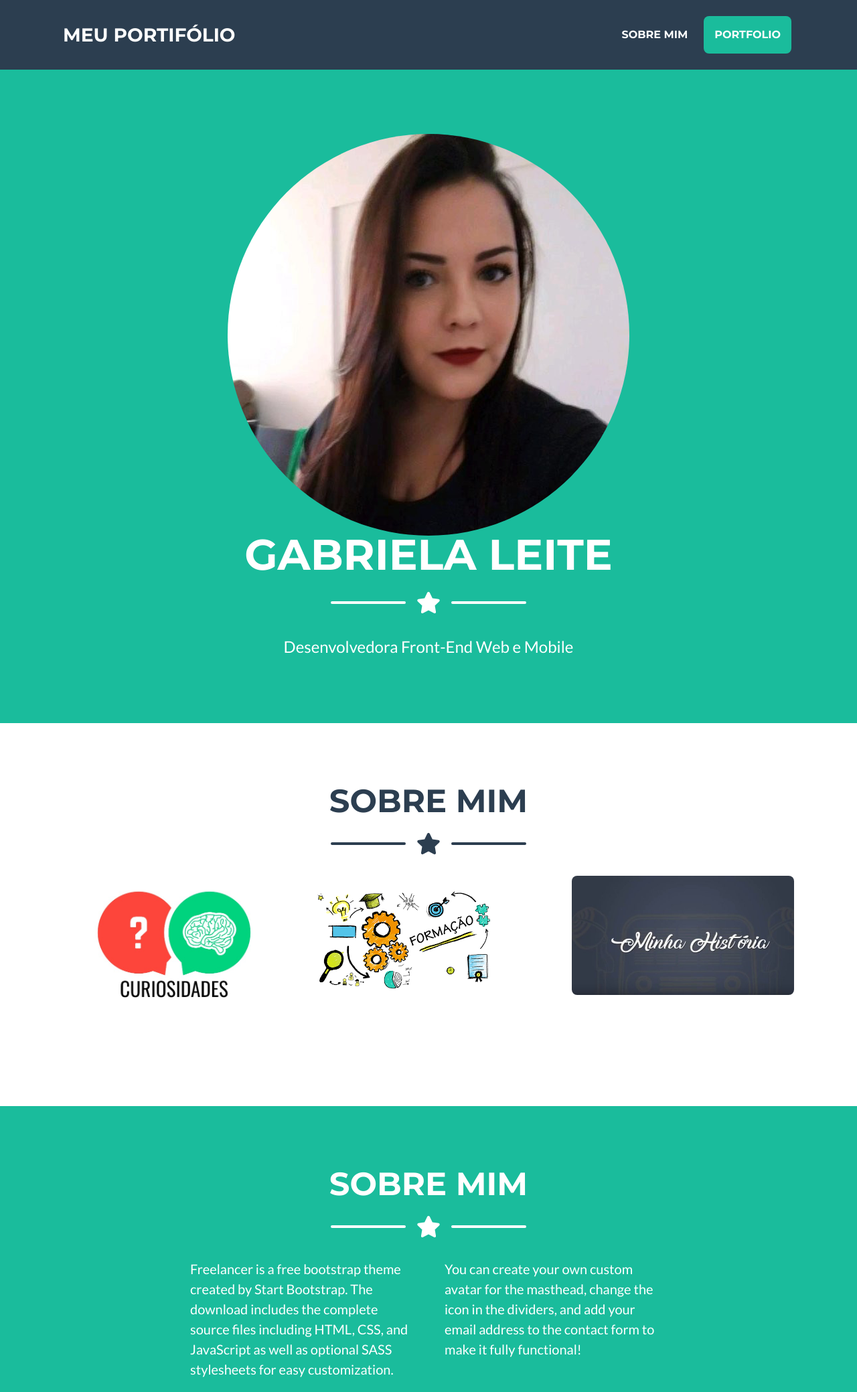
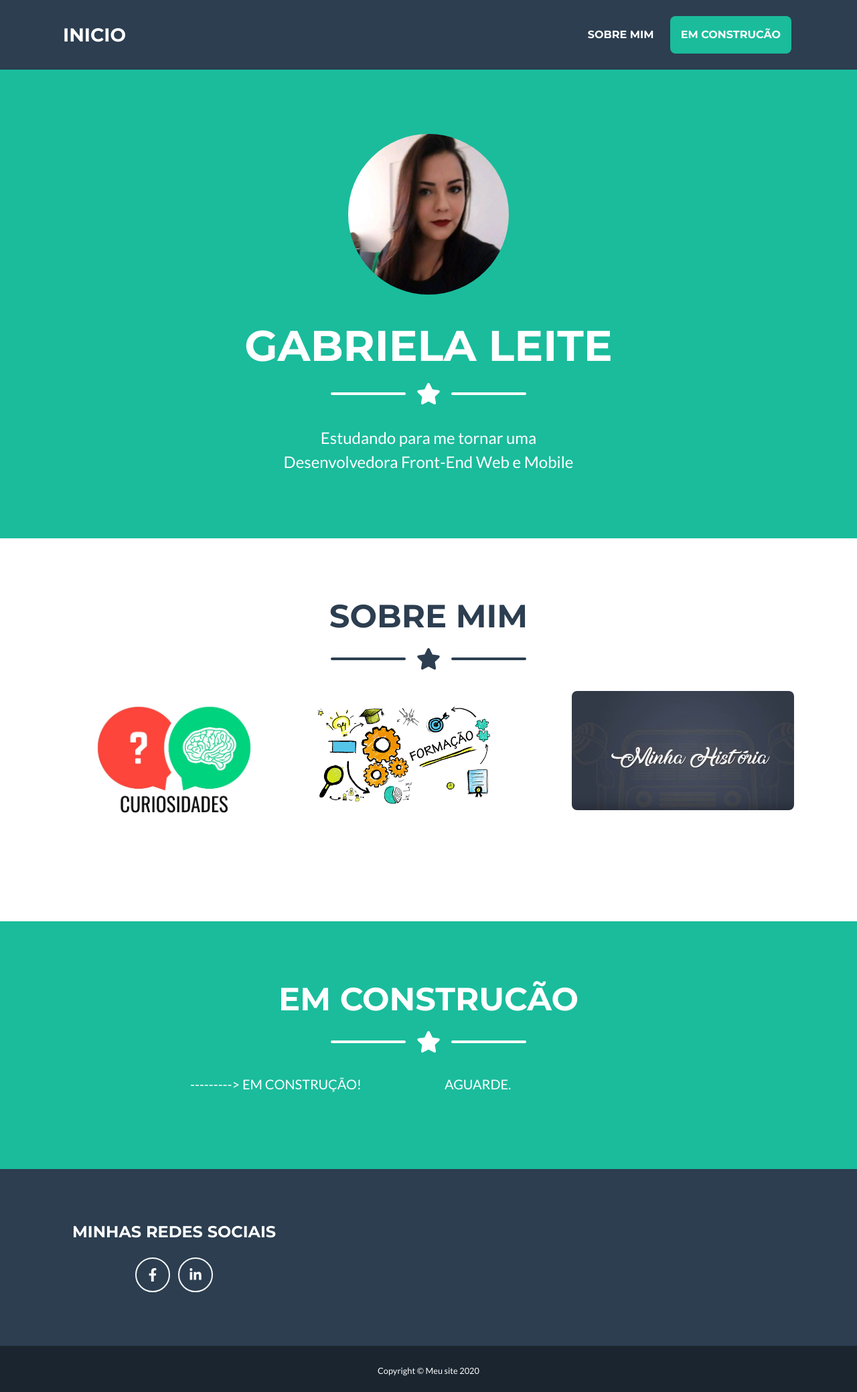
Before and after one commit to gabrielasdl/Minha_Pagina, a website: page dist/index.html in a window 1280 px wide. Shown: the top 2079 px of the page at 67% size. Drawn offline with nearby package versions, Linux system fonts and the light colour scheme.

Commit message:
alterar foto do perfil e textos

```diff
--- a/dist/index.html
+++ b/dist/index.html
@@ -22,12 +22,12 @@
         <!-- Navigation-->
         <nav class="navbar navbar-expand-lg bg-secondary text-uppercase fixed-top" id="mainNav">
             <div class="container">
-                <a class="navbar-brand js-scroll-trigger" href="#page-top">Meu Portifólio</a><button class="navbar-toggler navbar-toggler-right text-uppercase font-weight-bold bg-primary text-white rounded" type="button" data-toggle="collapse" data-target="#navbarResponsive" aria-controls="navbarResponsive" aria-expanded="false" aria-label="Toggle navigation">Menu <i class="fas fa-bars"></i></button>
+                <a class="navbar-brand js-scroll-trigger" href="#page-top">Inicio</a><button class="navbar-toggler navbar-toggler-right text-uppercase font-weight-bold bg-primary text-white rounded" type="button" data-toggle="collapse" data-target="#navbarResponsive" aria-controls="navbarResponsive" aria-expanded="false" aria-label="Toggle navigation">Menu <i class="fas fa-bars"></i></button>
                 <div class="collapse navbar-collapse" id="navbarResponsive">
                     <ul class="navbar-nav ml-auto">
                         <li class="nav-item mx-0 mx-lg-1"><a class="nav-link py-3 px-0 px-lg-3 rounded js-scroll-trigger" href="#portfolio">Sobre mim</a></li>
-                        <li class="nav-item mx-0 mx-lg-1"><a class="nav-link py-3 px-0 px-lg-3 rounded js-scroll-trigger" href="#about">Portfolio</a></li>
-                        <!--<li class="nav-item mx-0 mx-lg-1"><a class="nav-link py-3 px-0 px-lg-3 rounded js-scroll-trigger" href="#contact">Contact</a></li> -->
+                        <li class="nav-item mx-0 mx-lg-1"><a class="nav-link py-3 px-0 px-lg-3 rounded js-scroll-trigger" href="#about">Em construcão</a></li>
+                        <!--<li class="nav-item mx-0 mx-lg-1"><a class="nav-link py-3 px-0 px-lg-3 rounded js-scroll-trigger" href="#contact">Redes Sociais</a></li> -->
                     </ul>
                 </div>
             </div>
@@ -38,7 +38,7 @@
             <div class="container d-flex align-items-center flex-column">
 
                 <!-- Masthead Avatar Image-->
-                <img class= "rounded-circle" src="assets/img/perfil.jpg" alt="" />
+                <img class= "masthead-avatar mb-5 rounded-circle" src="assets/img/perfil.jfif" alt="" />
 
                 <!-- Masthead Heading-->
                 <h1 class="masthead-heading text-uppercase mb-0">Gabriela Leite</h1>
@@ -51,7 +51,8 @@
                 </div>
 
                 <!-- Masthead Subheading-->
-                <p class="masthead-subheading font-weight-light mb-0">Desenvolvedora Front-End Web e Mobile</p>
+                <p class="masthead-subheading font-weight-light mb-0">Estudando para me tornar uma
+                    <br>Desenvolvedora Front-End Web e Mobile</p>
             </div>
         </header>
 
@@ -109,7 +110,7 @@
             <div class="container">
 
                 <!-- About Section Heading-->
-                <h2 class="page-section-heading text-center text-uppercase text-white">Sobre mim</h2>
+                <h2 class="page-section-heading text-center text-uppercase text-white">EM CONSTRUCÃO</h2>
 
                 <!-- Icon Divider-->
                 <div class="divider-custom divider-light">
@@ -120,8 +121,8 @@
 
                 <!-- About Section Content-->
                 <div class="row">
-                    <div class="col-lg-4 ml-auto"><p class="lead">Freelancer is a free bootstrap theme created by Start Bootstrap. The download includes the complete source files including HTML, CSS, and JavaScript as well as optional SASS stylesheets for easy customization.</p></div>
-                    <div class="col-lg-4 mr-auto"><p class="lead">You can create your own custom avatar for the masthead, change the icon in the dividers, and add your email address to the contact form to make it fully functional!</p></div>
+                    <div class="col-lg-4 ml-auto"><p class="lead"> ---------> EM CONSTRUÇÃO! </p></div>
+                    <div class="col-lg-4 mr-auto"><p class="lead">AGUARDE.</p></div>
                 </div>
             </div>
         </section>
@@ -210,7 +211,7 @@
 
         <!-- Copyright Section-->
         <section class="copyright py-4 text-center text-white">
-            <div class="container"><small>Copyright © Your Website 2020</small></div>
+            <div class="container"><small>Copyright © Meu site 2020</small></div>
         </section>
 
         <!-- Scroll to Top Button (Only visible on small and extra-small screen sizes)-->
@@ -246,7 +247,12 @@
                                     <img class="img-fluid rounded mb-5" src="assets/img/portfolio/curiosidades.png" alt="" />
 
                                     <!-- Portfolio Modal - Text-->
-                                    <p class="mb-5"> ? ? ?</p>
+                                    <p class="mb-5"> Exonerei de um cargo público (uns dizem loucura, eu digo coragem)
+                                                <br> Sou casada com o Lucas (um Engenheiro de Softwares MARAVILHOSO)
+                                                <br> O único bichinho de estimação que tive foi um hamster (na verdade foram vários)
+                                                <br> Na adolencência fiz um curso para aprender a falar Alemão (bem aleatória)
+                                                <br> Sou geminiana e bem doida
+                                    </p>
                                     <button class="btn btn-primary" href="#" data-dismiss="modal"><i class="fas fa-times fa-fw"></i>Fechar</button>
                                 </div>
                             </div>
@@ -319,8 +325,8 @@
 
                                     <!-- Portfolio Modal - Text-->
                                     <p class="mb-5">Olá, meu nome é Gabriela e tenho 25 anos, sou natural de Assis mas atualmente moro em São Paulo. Me mudei para cá em novembro de 2017.
-                                                    <br> Desde cedo comecei a trabalhar e ja passei por muitos setores: ja fui secretária em uma escola de informática, auxiliar de cirurgião dentista, vendedora de em uma loja de calçados no setor masculino e esportivo, agente de organizacão escolar (era concursada e trabalhava na secretaria/pátio nas escolas do estado), estagiária de informática na Prefeitura de Assis, atendente de loja em uma empresa aqui em São Paulo entre outras coisas que também fazia (o conhecido "FREELA" hahaha).
-                                                    <br> Na parte de educacão, pensei em várias alternativas: psicologia, biomedicina, odontologia, economia, matemática, mas acabei caindo na área de tecnologia e me formei no curso de Análise e Desenvolvimento de Sistemas.
+                                                    <br> Desde cedo comecei a trabalhar e ja passei por muitos setores: ja fui secretária em uma escola de informática, auxiliar de cirurgião dentista, vendedora de em uma loja de calçados no setor masculino e esportivo, agente de organização escolar (era concursada e trabalhava na secretaria/pátio nas escolas do estado), estagiária de informática na Prefeitura de Assis, atendente de loja em uma empresa aqui em São Paulo entre outras coisas que também fazia (o conhecido "FREELA" hahaha).
+                                                    <br> Na parte de educação, pensei em várias alternativas: psicologia, biomedicina, odontologia, economia, matemática, mas acabei caindo na área de tecnologia e me formei no curso de Análise e Desenvolvimento de Sistemas.
                                                     <br> No momento estou apenas estudando e fazendo o curso de desenvolvedora front-end e mobile na ARBYTE!!!</p>
                                     <button class="btn btn-primary" href="#" data-dismiss="modal"><i class="fas fa-times fa-fw"></i>Fechar</button>
                                 </div>
```
Also changed, not shown: dist/assets/img/perfil.jfif (added), dist/css/styles.css, 1 other file.
